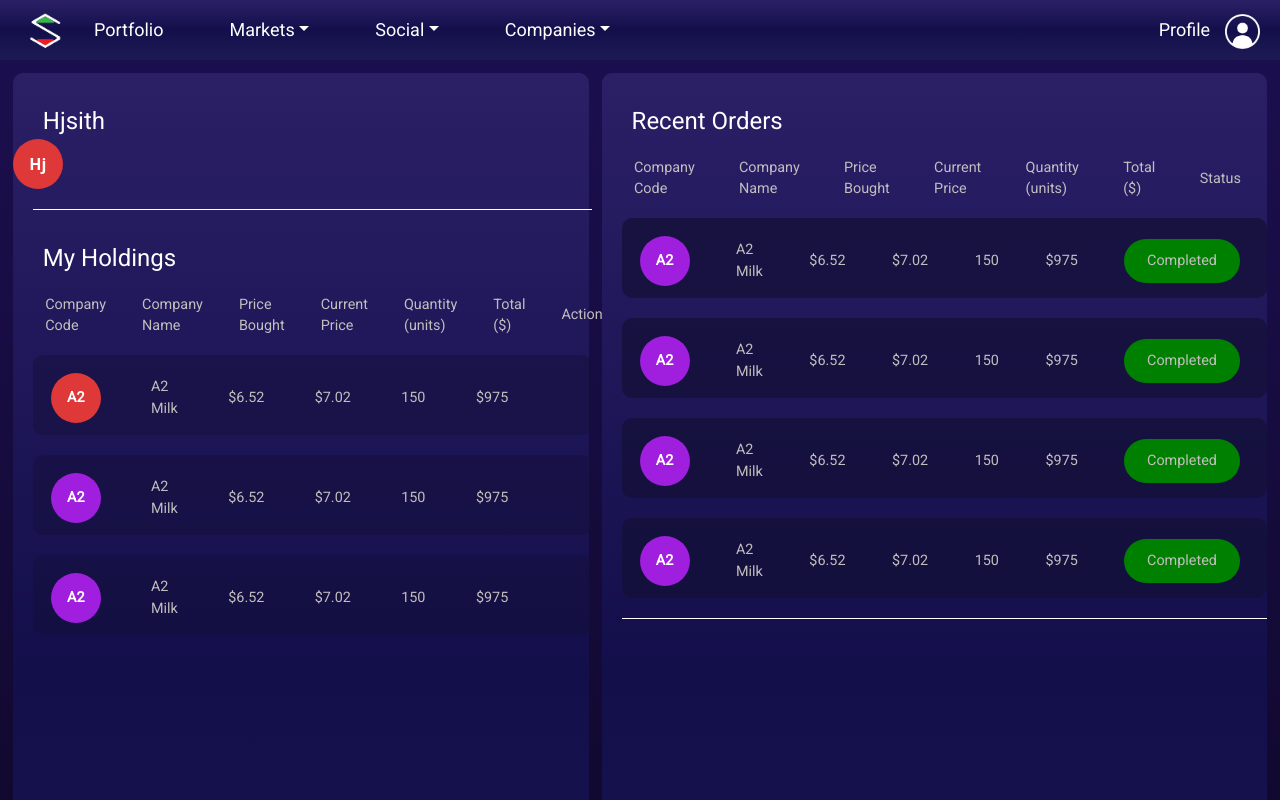
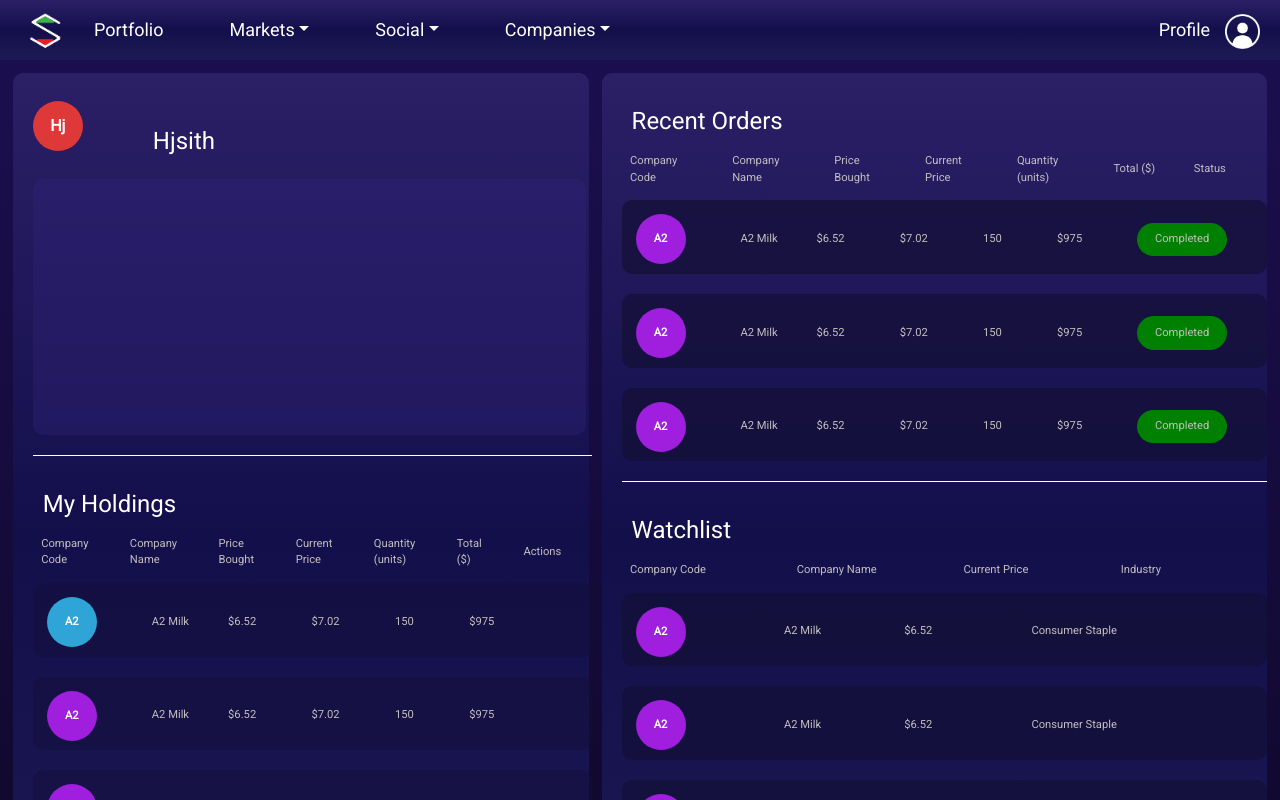
Before and after one commit to hjsith/Stocking-Up-V2, a React (Create React App) app in the folder client/: page /Portfolio in a window 1280 px wide. Shown: the top 800 px of the page. Built offline with nearby package versions, Linux system fonts and the light colour scheme.

Commit message:
Added more elements to portfolio page layout

```diff
--- a/client/src/assets/css/PortfolioPage.scss
+++ b/client/src/assets/css/PortfolioPage.scss
@@ -2,7 +2,7 @@
 
 .BackgroundPanel1 {
     background-image: linear-gradient(#2b1f66, #130f4b, #1e1a55);
-    height: 75em;
+    height: 58em;
     width: 45%;
     border-radius: 0.625em;
     margin-top: 1%;
@@ -13,7 +13,7 @@
 
 .BackgroundPanel2 {
     background-image: linear-gradient(#2b1f66, #130f4b, #1e1a55);
-    height: 75em;
+    height: 58em;
     width: 52%;
     border-radius: 0.625em;
     margin-top: 1%;
@@ -29,19 +29,28 @@
     padding: 1.25em 1.25em 0em 1.25em;
 }
 
-.TableTitleFont2 > tr > th{
+
+.TableTitleFont3 > tr > th{
     font-family: "Roboto", sans-serif;
-    font-size:  0.9em;
     color:#C2BEBE;
     padding: 1.25em;
     font-weight: normal;
-    width:1000px
+}
+
+
+.TableTitleFont2 > tr > th{
+    font-family: "Roboto", sans-serif;
+    font-size:  0.7em;
+    color:#C2BEBE;
+    padding: 1.25em;
+    font-weight: normal;
+    width:2000px
 }
 
 
 .TableTitleFont > tr > th{
     font-family: "Roboto", sans-serif;
-    font-size:  0.9em;
+    font-size:  0.7em;
     color:#C2BEBE;
     padding: 1.25em;
     font-weight: normal;
@@ -54,6 +63,7 @@
 
 
 
+
 .line{
     // border: 0.5em solid white;
     height: 0.05em;
@@ -63,7 +73,16 @@
 }
 
 .OrderRowPanel{
-    height: 5em;
+    height: 4.6em;
+    width: 97%;
+    background-color:#140f37bb;
+    margin-left: 1.25em;
+    margin-bottom: 1.25em;
+    border-radius: 0.625em;
+}
+
+.WatchlistRowPannel {
+    height: 4.6em;
     width: 97%;
     background-color:#140f37bb;
     margin-left: 1.25em;
@@ -72,7 +91,7 @@
 }
 
 .HoldingsRowPanel{
-    height: 5em;
+    height: 4.6em;
     width: 97%;
     background-color:#140f376e;
     margin-left: 1.25em;
@@ -80,6 +99,14 @@
     border-radius: 0.625em;
 }
 
+.PortfolioOverviewPanel{
+    height: 16em;
+    width: 96%;
+    background-color:#31237762;
+    margin-left: 1.25em;
+    margin-bottom: 1.25em;
+    border-radius: 0.625em;
+}
 // .table > tr > th{
 //     font-family: "Roboto", sans-serif;
 //     font-size:  0.625em;
--- /dev/null
+++ b/client/src/components/PortfolioOverviewPanel.js
@@ -0,0 +1,13 @@
+import React from "react";
+import "../assets/css/PortfolioPage.scss";
+import UserProfileIcon from "./UserProfileIcon";
+
+class PortfolioOverviewPanel extends React.Component {
+  render() {
+    return <div className="PortfolioOverviewPanel">
+
+    </div>;
+  }
+}
+
+export default PortfolioOverviewPanel;
--- /dev/null
+++ b/client/src/components/WatchlistRowPanel.js
@@ -0,0 +1,22 @@
+import React from "react";
+import "../assets/css/PortfolioPage.scss";
+import UserProfileIcon from "./UserProfileIcon";
+
+class WatchlistRowPannel extends React.Component {
+  render() {
+    return <div className="WatchlistRowPannel">
+     <table className="TableTitleFont2">
+            <tr>
+              <th><UserProfileIcon name="A2M" /> </th>
+              <th>A2 Milk</th>
+              <th>$6.52</th>
+              <th>Consumer Staple</th>
+              <th></th>
+            </tr>
+          </table>
+
+    </div>;
+  }
+}
+
+export default WatchlistRowPannel;
--- a/client/src/pages/Portfolio.js
+++ b/client/src/pages/Portfolio.js
@@ -2,7 +2,9 @@ import React from "react";
 import "../assets/css/PortfolioPage.scss";
 import HoldingsRowPanel from "../components/HoldingsRowPanel";
 import OrderRowPanel from "../components/OrderRowPanel";
+import WatchlistRowPannel from "../components/WatchlistRowPanel"
 import PanelTitle from "../components/PanelTitle";
+import PortfolioOverviewPanel from "../components/PortfolioOverviewPanel";
 import UserProfileIcon from "../components/UserProfileIcon";
 import WhiteLine from "../components/WhiteLine";
 import NavBar from "../components/NavBar";
@@ -14,8 +16,13 @@ class Portfolio extends React.Component {
       <NavBar />
         <div className="BackgroundPanel1">
           {" "}
-          <PanelTitle title="Hjsith" />{" "}
-          <UserProfileIcon name="Hjsith" />
+          <table className="TableTitleFont3">
+            <tr>
+            <th><UserProfileIcon name="Hjsith" /></th>
+              <th><PanelTitle title="Hjsith" /></th>
+              </tr>
+          </table>
+          <PortfolioOverviewPanel />
           <WhiteLine />
           <PanelTitle title="My Holdings" />
           <table className="TableTitleFont">
@@ -29,6 +36,7 @@ class Portfolio extends React.Component {
               <th>Actions</th>
             </tr>
           </table>
+          <HoldingsRowPanel />
           <HoldingsRowPanel />
           <HoldingsRowPanel />
           <HoldingsRowPanel />
@@ -50,8 +58,20 @@ class Portfolio extends React.Component {
           <OrderRowPanel />
           <OrderRowPanel />
           <OrderRowPanel />
-          <OrderRowPanel />
           <WhiteLine />
+          <PanelTitle title="Watchlist" />
+          <table className="TableTitleFont">
+            <tr>
+              <th>Company Code</th>
+              <th>Company Name</th>
+              <th>Current Price</th>
+              <th>Industry</th>
+            </tr>
+          </table>
+          <WatchlistRowPannel />
+          <WatchlistRowPannel />
+          <WatchlistRowPannel />
+          <WatchlistRowPannel />
         </div>
       </div>
     );
```
